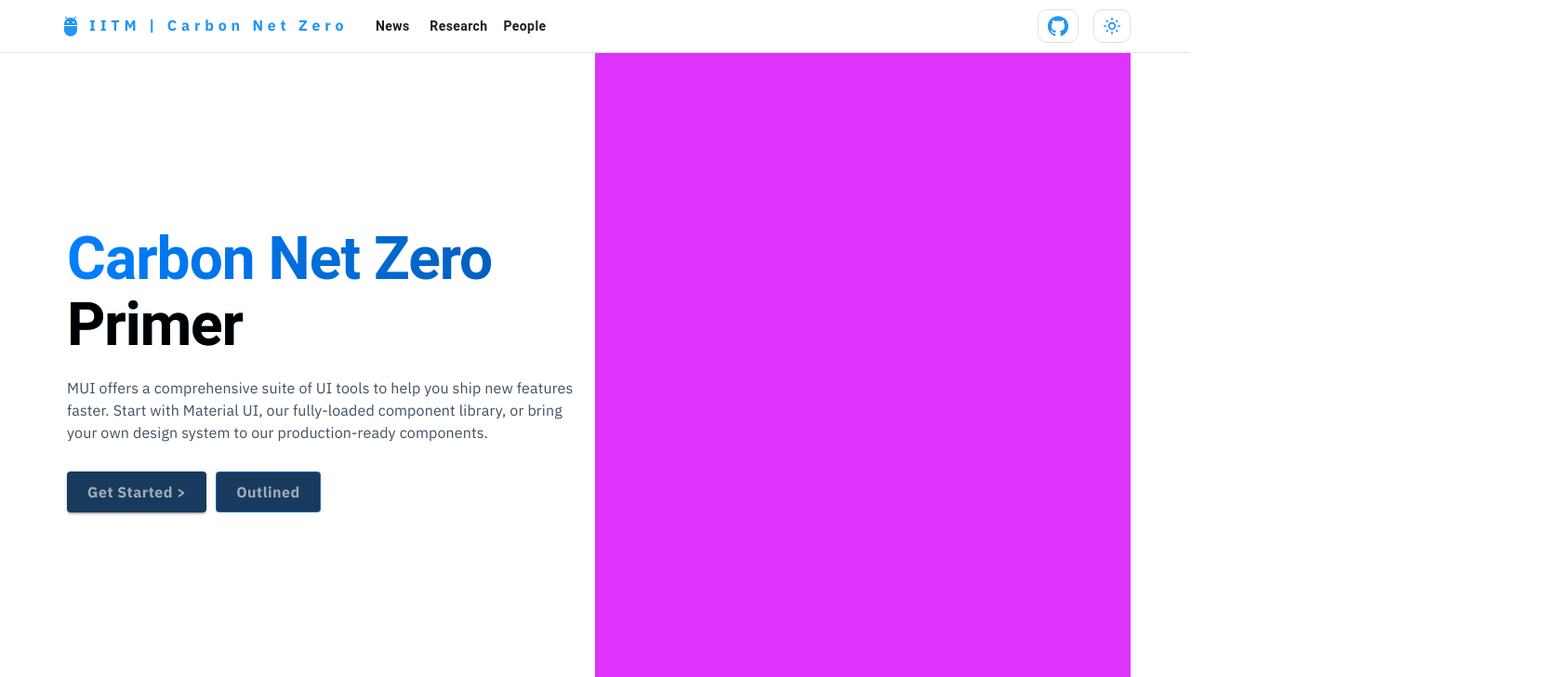
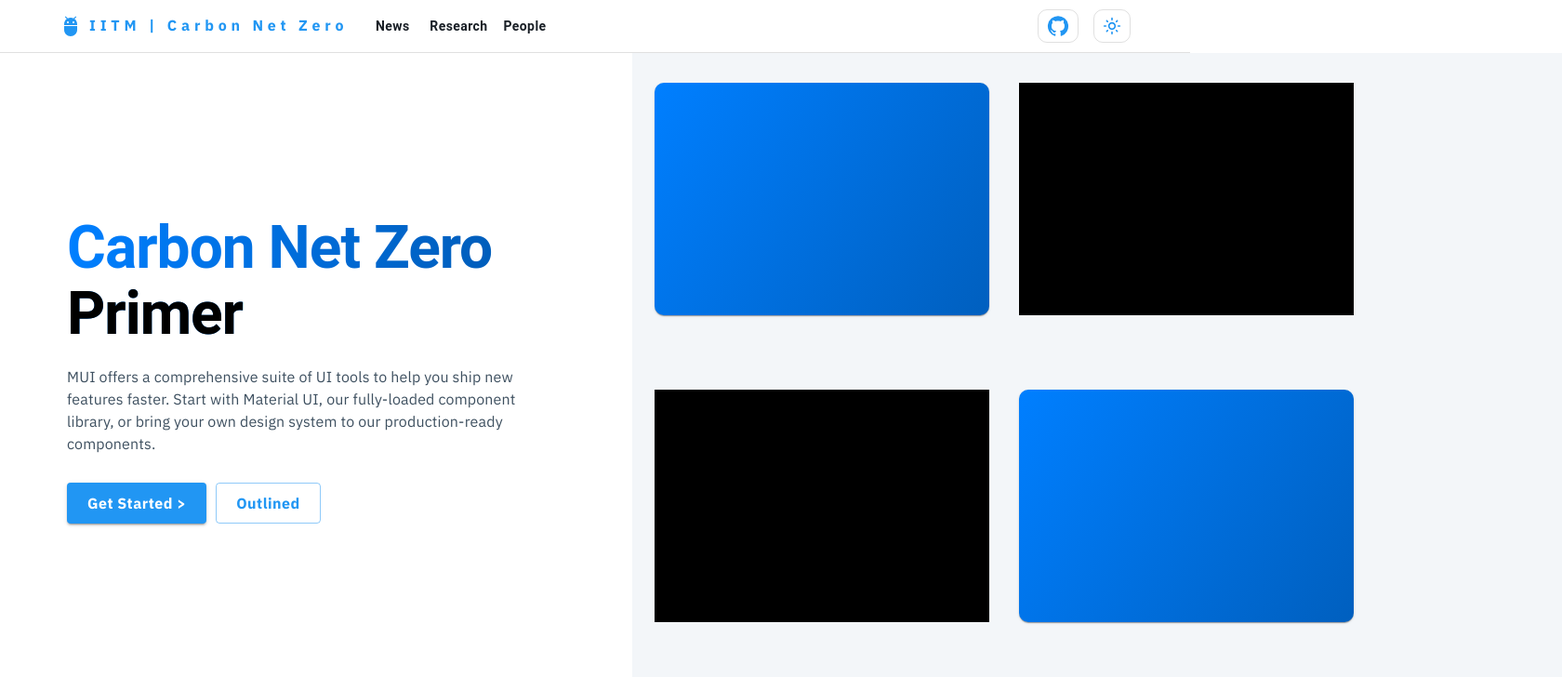
Before and after one commit to tssuba/project-carbon-net-zero, a React (Create React App) app in the folder frontend/: page / in a window 1280 px wide. Shown: the top 728 px of the page at 93% size, 1680 px wide, since content can reach past the window. Built offline with nearby package versions, Linux system fonts and the light colour scheme.

Commit message:
working front page prototype

```diff
--- a/frontend/src/App.tsx
+++ b/frontend/src/App.tsx
@@ -13,6 +13,7 @@ import GitHubIcon from '@mui/icons-material/GitHub';
 import "@fontsource/ibm-plex-sans";
 
 import IntroBody from './components/intro';
+import IntroFeatures from './components/introFeatures';
 
 
 const ColorModeContext = React.createContext({ toggleColorMode: () => { } });
@@ -145,20 +146,26 @@ function App() {
           <Box>
             <Container maxWidth='lg'>
               {/* <Paper> */}
-              <Grid container columns={{ xs: 4, sm: 4, md: 12 }}>
+              <Grid container columns={{ xs: 4, sm: 4, md: 12 }} spacing={10}>
                 <Grid item xs={4} sm={4} md={6}>
                   <Box
                   style={{transition: theme.transitions.create("all", {
                     easing: theme.transitions.easing.sharp,
                     duration: theme.transitions.duration.leavingScreen
-                  })}}
+                  }),
+                  // minHeight: '-webkit-calc(100vh-120px)'
+                }}
                   alignItems='center'
                   sx = {{
                     display: 'flex',
-                    minHeight: '85vh',
+                    height: 'calc(100vh - 120px)',
+                    maxHeight: '1000px'
+                    // minHeight: 'calc(100vh - 120px)',
+                    // maxHeight: 'calc(100vh - 120px)',
                     // maxHeight: '1000px'
                     // bgcolor: 'secondary.light'
-                  }}>
+                  }}
+                  >
                     {/* <Stack> */}
                       <IntroBody/>
                     {/* </Stack> */}
@@ -170,13 +177,18 @@ function App() {
                     easing: theme.transitions.easing.sharp,
                     duration: theme.transitions.duration.leavingScreen
                   })}}
-                  alignItems='center'
+                  alignItems='flex-start'
+                  justifyItems='center'
+                  // overflow='scroll'
                   sx = {{
                     display: 'flex',
-                    minHeight: '85vh',
+                    height: 'calc(100vh - 120px)',
+                    maxHeight: '1000px',
                     bgcolor: 'secondary.light',
-                    // maxHeight: '100px'
+                    // minHeight: '600px'
                   }}>
+                      <IntroFeatures />
+
                     </Box>
                 </Grid>
               </Grid>
--- a/frontend/src/components/intro/index.tsx
+++ b/frontend/src/components/intro/index.tsx
@@ -119,8 +119,8 @@ const IntroBody = () => {
             fontWeight: '600',
             fontSize: 'medium',
             bordercolor: 'rgb(51, 153, 255)',
-            color: 'grey.500',
-            bgcolor: 'rgb(23, 58, 94)',
+            // color: 'grey.500',
+            bgcolor: 'primary',
             textTransform:'none',
             mr: '10px'
         }}
@@ -135,9 +135,10 @@ const IntroBody = () => {
              fontFamily: 'IBM Plex Sans',
             fontWeight: '600',
             fontSize: 'medium',
-            bordercolor: 'rgb(51, 153, 255)',
-            color: 'grey.500',
-            bgcolor: 'rgb(23, 58, 94)',
+            // bordercolor: '#CDD2D7',
+            // color: '#2D3843',
+
+            // bgcolor: 'rgb(194, 224, 255)',
             textTransform:'none'
         }}
         >
--- /dev/null
+++ b/frontend/src/components/introFeatures/index.tsx
@@ -0,0 +1,119 @@
+import * as React from 'react';
+import Box from '@mui/material/Box';
+import Grid from '@mui/material/Grid';
+import Stack from '@mui/material/Stack';
+import { Container, minHeight } from '@mui/system';
+import { useTheme } from '@mui/material/styles';
+import Card from '@mui/material/Card';
+
+const IntroFeatures = () => {
+
+    const curTheme = useTheme();
+
+    const darkerBg = (curTheme.palette.mode === 'light' ?
+    '#F3F6F9' : 'background.paper');
+
+    return (
+        <Container
+            sx = {{
+                display: 'flex',
+          [curTheme.breakpoints.up('md')]: {
+            minWidth: '1000px',
+            minHeight: '100%',
+
+            alignItems: 'flex-start',
+          },
+
+          [curTheme.breakpoints.down('md')]: {
+          },
+        bgcolor: darkerBg,
+    }}
+        >
+            <Box sx = {{
+                // bgcolor: 'rgba(0,0,0,0.3)',
+                // display: 'flex',
+                // mx: 'auto',
+                [curTheme.breakpoints.down('md')]: {
+                    // justifyItems: 'center',
+                    // alignItems: 'center',
+                    // mx: 'auto'
+
+                  },
+
+            }}>
+
+                <Grid container columns={{ xs: 4, sm: 4, md: 12 }}
+                  spacing={4}
+                //   direction="column"
+                  alignItems="center"
+                  justifyContent="center"
+                sx = {{
+                    // mx: 'auto',
+                    pt: 4,
+                }}
+                >
+                    <Grid item xs={4} sm={4} md={6}>
+                        <Stack spacing={10}>
+                    <Card sx = {{
+                        borderRadius: '10px',
+                        minWidth: '360px',
+                        padding: '25px',
+                        display: 'flex',
+                        flexDirection: 'column',
+                        backgroundImage: '-webkit-linear-gradient(left top, rgb(0, 127, 255), rgb(0, 89, 178) 120%)',
+                        // justifySelf: 'center',
+
+                        minHeight: '250px'
+                    }}></Card>
+                    <Box bgcolor='#000'
+                    minHeight = '250px'
+                    minWidth = '250px'
+                    >
+
+                    </Box>
+                    </Stack>
+                    </Grid>
+
+                    <Grid item xs={4} sm={4} md={6}>
+                    <Stack spacing={10}>
+                    <Box bgcolor='#000'
+                    minHeight = '250px'
+                    minWidth = '250px'
+                    >
+
+                    </Box>
+
+                    <Card sx = {{
+                        borderRadius: '10px',
+                        minWidth: '360px',
+                        padding: '25px',
+                        display: 'flex',
+                        flexDirection: 'column',
+                        backgroundImage: '-webkit-linear-gradient(left top, rgb(0, 127, 255), rgb(0, 89, 178) 120%)',
+                        // justifySelf: 'center',
+
+                        minHeight: '250px'
+                    }}></Card>
+                    </Stack>
+                    </Grid>
+
+                </Grid>
+                <Card sx = {{
+                        borderRadius: '10px',
+                        minWidth: '360px',
+                        mt: 10,
+                        display: 'flex',
+                        flexDirection: 'column',
+                        backgroundImage: '-webkit-linear-gradient(left top, rgb(255, 255, 255), rgb(200, 200, 200) 120%)',
+                        // justifySelf: 'center',
+
+                        minHeight: '250px'
+                    }}></Card>
+            </Box>
+
+        </Container>
+        // </Box>
+    )
+}
+
+export default IntroFeatures;
```
